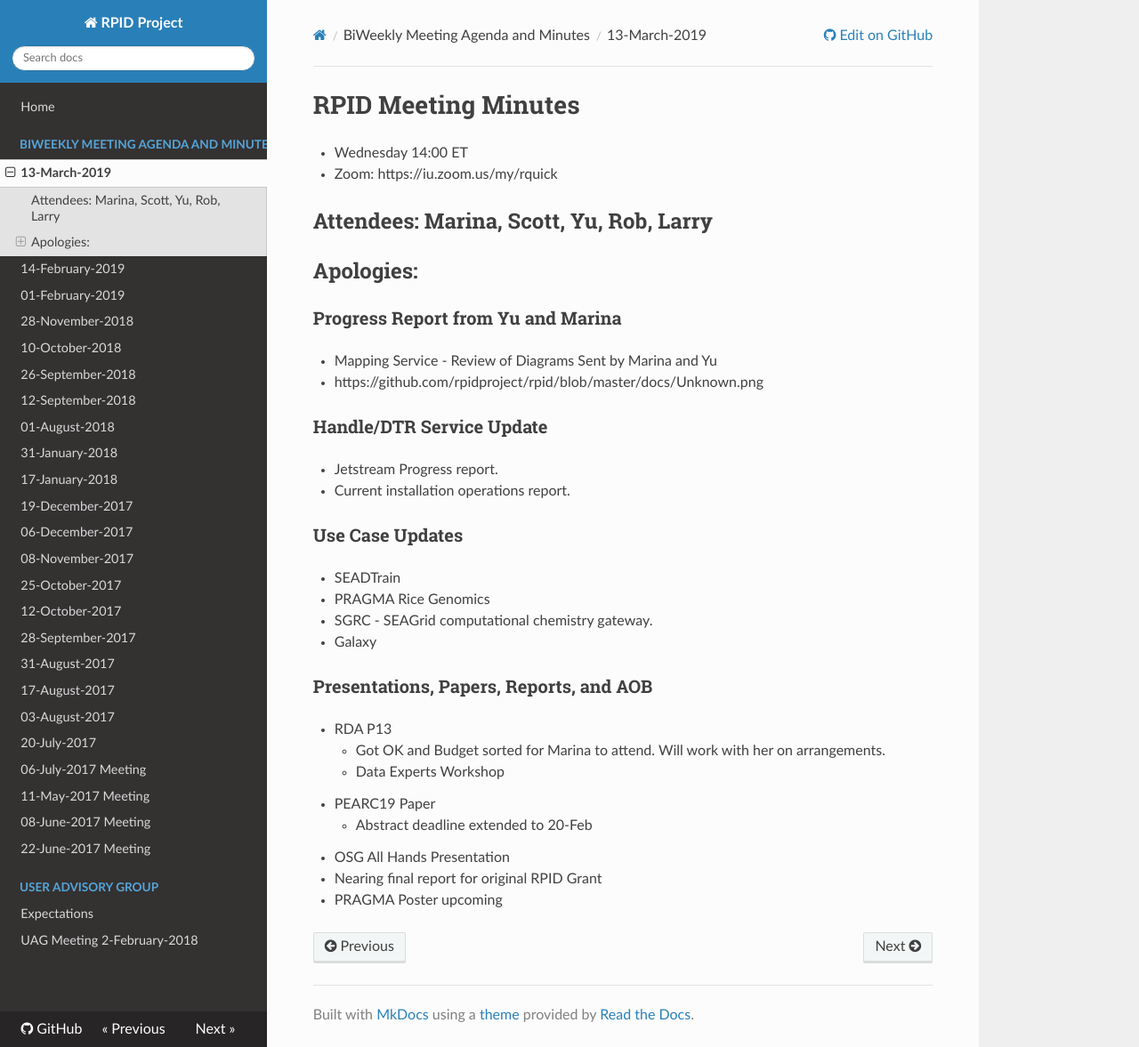
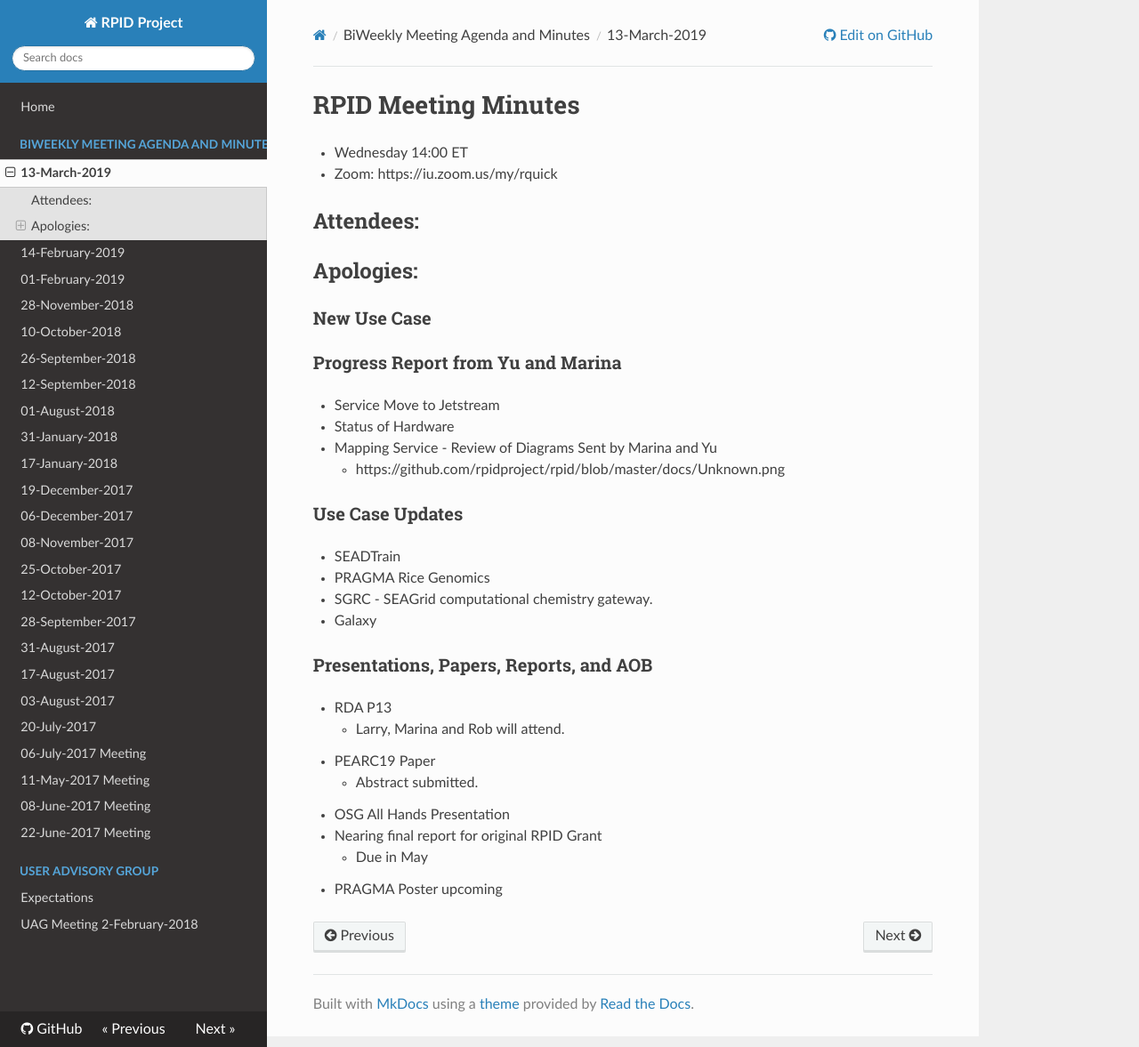
Before and after one commit to rpidproject/rpid, an MkDocs documentation site: the page built from docs/13-March-2019.md, in a window 1280 px wide and 1177 px high. Shown: the whole window at 89% size. Built offline with MkDocs 1.6.1, drawn with Linux system fonts in a browser that asks for light colours; nearby versions of some CDN libraries; old or Windows-style settings are respelled for this version of MkDocs.

Commit message:
Update 13-March-2019.md

```diff
--- a/docs/13-March-2019.md
+++ b/docs/13-March-2019.md
@@ -3,16 +3,16 @@
    * Wednesday 14:00 ET
    * Zoom: https://iu.zoom.us/my/rquick
 
-## Attendees: Marina, Scott, Yu, Rob, Larry
+## Attendees:
 ## Apologies:
 
+### New Use Case
+
 ### Progress Report from Yu and Marina
+   * Service Move to Jetstream
+   * Status of Hardware
    * Mapping Service - Review of Diagrams Sent by Marina and Yu
-   * https://github.com/rpidproject/rpid/blob/master/docs/Unknown.png
-
-### Handle/DTR Service Update
-   * Jetstream Progress report.
-   * Current installation operations report.
+      * https://github.com/rpidproject/rpid/blob/master/docs/Unknown.png
 
 ### Use Case Updates
    * SEADTrain
@@ -22,10 +22,10 @@
 
 ### Presentations, Papers, Reports, and AOB
    * RDA P13
-      * Got OK and Budget sorted for Marina to attend. Will work with her on arrangements.
-      * Data Experts Workshop
+      * Larry, Marina and Rob will attend.
    * PEARC19 Paper
-      * Abstract deadline extended to 20-Feb
+      * Abstract submitted.
    * OSG All Hands Presentation
    * Nearing final report for original RPID Grant
+      * Due in May
    * PRAGMA Poster upcoming
```
